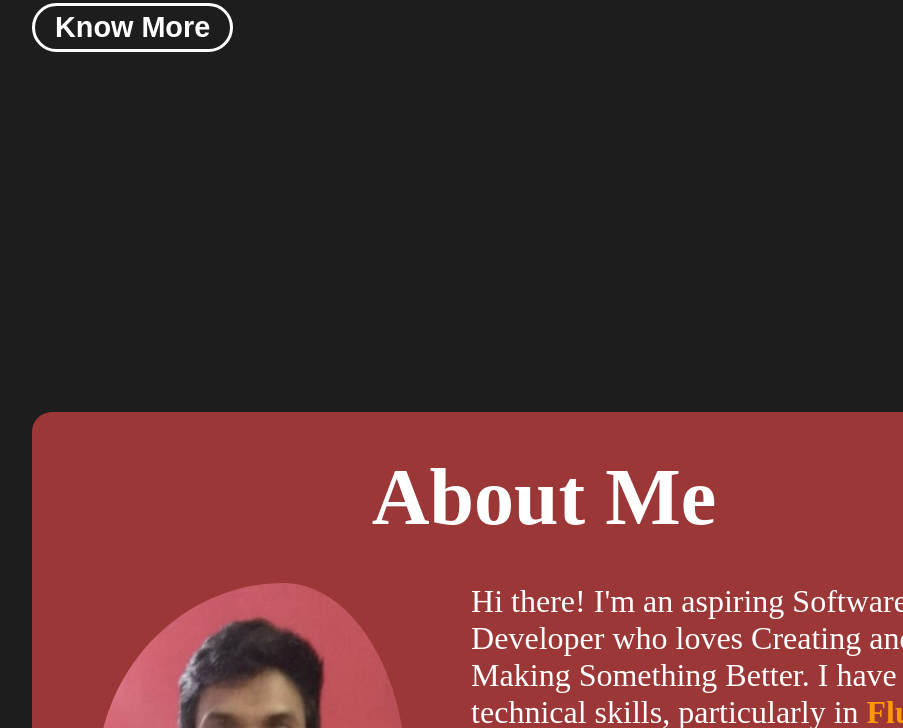
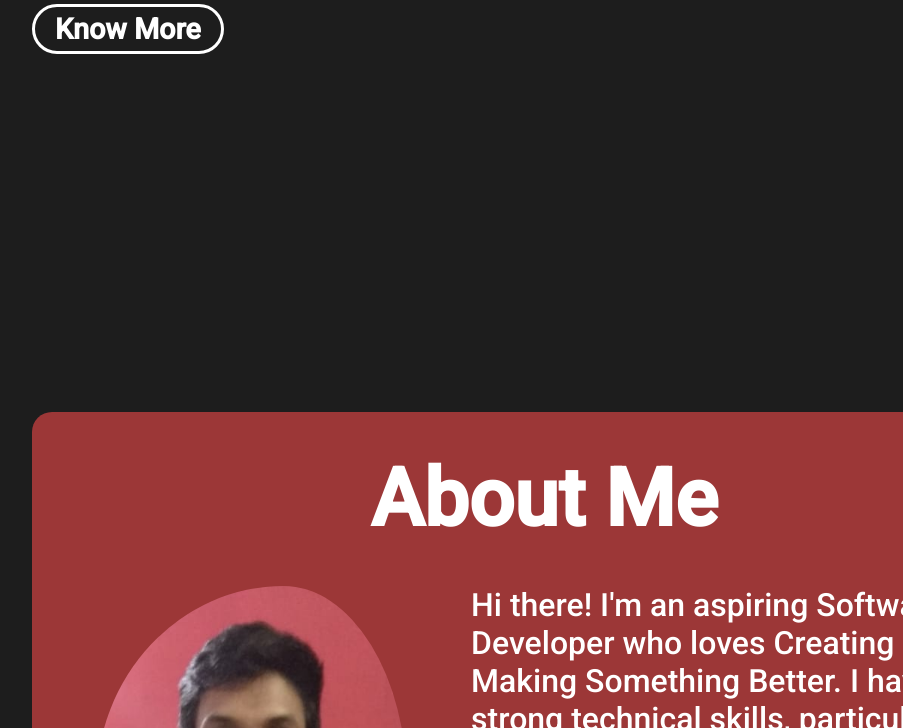
Before and after one commit to infraboy/Prograd-Day2-Task2, a plain HTML site: page index.html in a window 1280 px wide. Shown: the part 428-1156 px from the top of the page, without its empty margins (96-999 px from the left). Drawn offline with Linux system fonts and the light colour scheme.

Commit message:
changed font

```diff
--- a/style.css
+++ b/style.css
@@ -1,6 +1,9 @@
+@import url('https://fonts.googleapis.com/css2?family=Noto+Sans&family=Roboto:wght@500&display=swap');
+
 * {
     padding: 0;
     margin: 0;
+    font-family: 'Roboto', sans-serif;
 }
 
 body {
```
